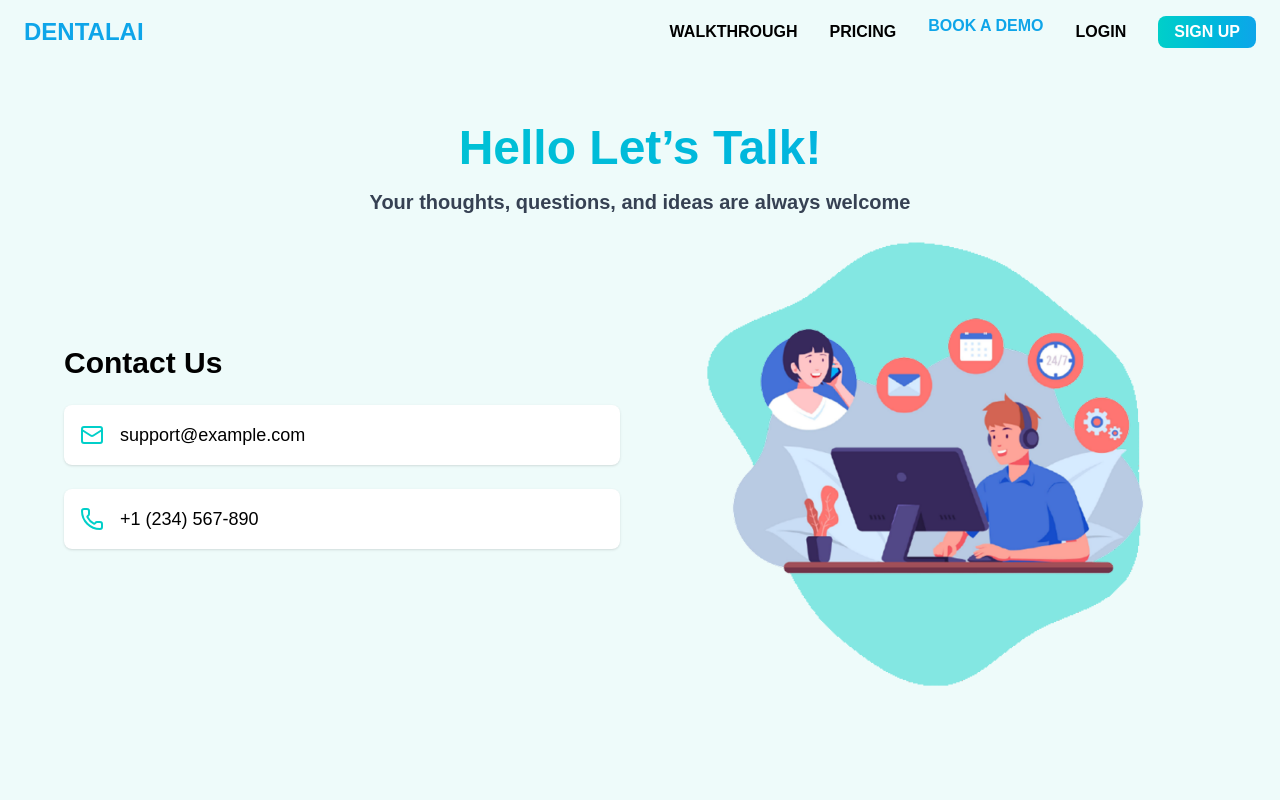
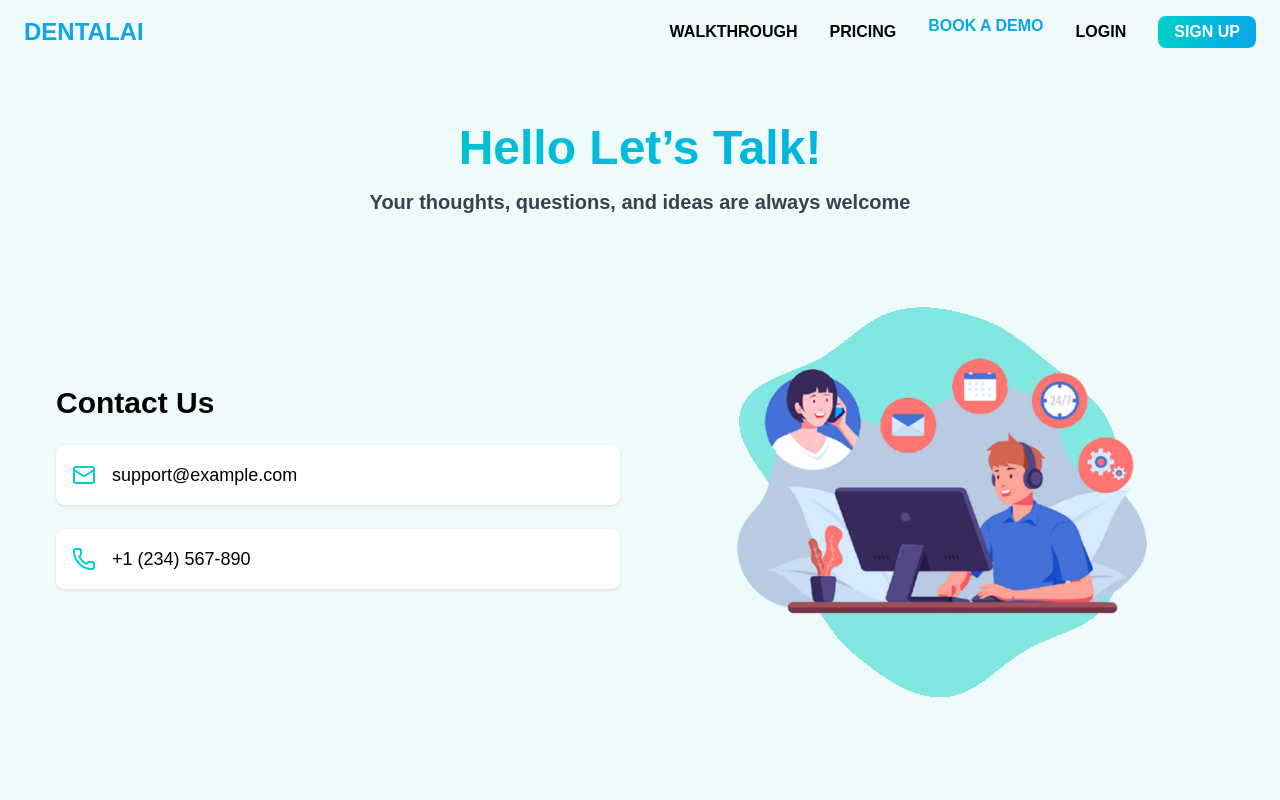
Before and after one commit to dikshajaggi/aiAssistant24, a React (Vite) app: page /contact in a window 1280 px wide. Shown: the top 800 px of the page. Built offline with nearby package versions, Linux system fonts and the light colour scheme; a web font is replaced by a local one.

Commit message:
contact us page

```diff
--- a/src/pages/Contact.jsx
+++ b/src/pages/Contact.jsx
@@ -20,11 +20,11 @@ const Contact = () => {
         </div>
 
         {/* Contact Info + Image */}
-        <div className="flex flex-col md:flex-row items-center justify-between w-full max-w-6xl gap-10">
+        <div className="flex flex-col md:flex-row items-center justify-between w-full gap-10 px-10 h-full py-10">
 
           {/* Contact Info */}
-          <div className="flex flex-col gap-6 w-full">
-            <h1 className="font-bold md:text-3xl">Contact Us</h1>
+          <div className="flex flex-col gap-6 md:w-1/2">
+            <h1 className="font-bold md:text-3xl text-center md:text-left">Contact Us</h1>
             <div className="flex items-center gap-4 bg-white shadow p-4 rounded-lg">
               <Mail className="text-primary w-6 h-6" />
               <span className="text-lg font-medium">support@example.com</span>
@@ -36,21 +36,26 @@ const Contact = () => {
           </div>
 
           {/* Contact Image */}
-          <div className="relative flex justify-center w-full">
+          <div className="relative hidden justify-center items-center w-1/2 h-full md:flex">
             {/* Blob GIF as background */}
             <img
-              src={blob} // your blob gif path
+              src={blob}
               alt="Background Blob"
-              className="absolute top-1/2 left-1/2 w-[500px] h-[500px] -translate-x-1/2 -translate-y-1/2 object-cover z-0 opacity-45"
+              className="absolute top-1/2 left-1/2
+                        h-auto
+                        -translate-x-1/2 -translate-y-1/2
+                        object-contain z-0 opacity-45"
             />
 
             {/* Foreground Contact Us Image */}
             <img
               src={contactus}
               alt="Contact Us"
-              className="relative w-80 md:w-[450px] lg:w-[500px] h-auto object-contain z-10"
+              className="relative w-[70vw] max-w-[500px] h-auto object-contain z-10"
             />
+
           </div>
+
         </div>
       </div>
     </PageWrapper>
```
